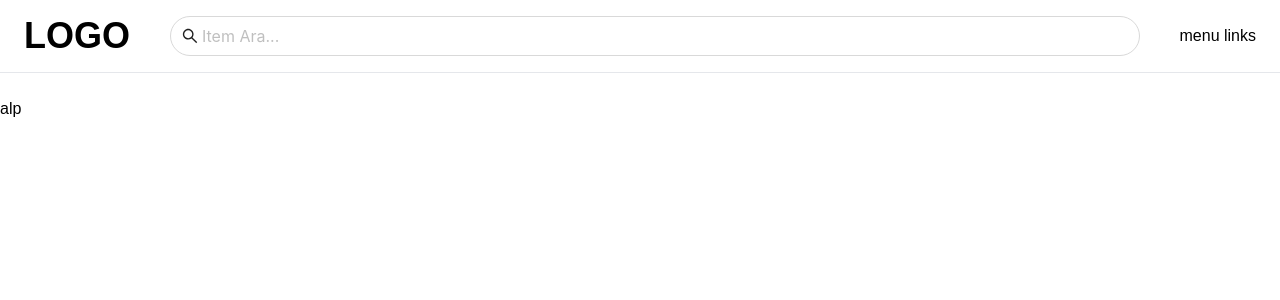
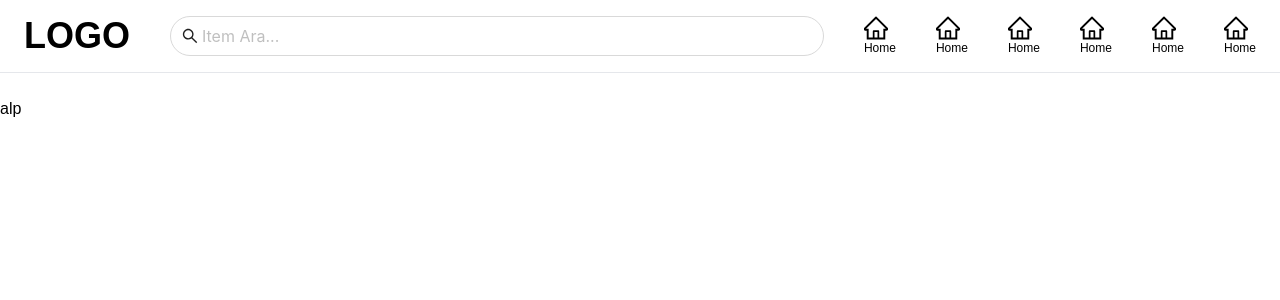
Before and after one commit to Alperenyilan/Post-App, a React (Vite) app in the folder client/: page / in a window 1280 px wide. Shown: the top 300 px of the page. Built offline with nearby package versions, Linux system fonts and the light colour scheme; a web font is replaced by a local one.

Commit message:
menu-link sag taraf

```diff
--- a/client/src/components/Header/Header.jsx
+++ b/client/src/components/Header/Header.jsx
@@ -1,5 +1,5 @@
 import { Input } from "antd";
-import { SearchOutlined } from "@ant-design/icons";
+import { SearchOutlined, HomeOutlined } from "@ant-design/icons";
 const Header = () => {
   return (
     <div className="border-b mb-6">
@@ -17,7 +17,32 @@ const Header = () => {
             className="rounded-full max-w-800"
           />
         </div>
-        <div className="menu-links">menu links</div>
+        <div className="menu-links flex justify-between items-center gap-10">
+          <a href="/" className=" menu-link flex flex-col">
+            <HomeOutlined className="md:text-2xl text-xl" />
+            <span className="md:text-xs text-[10px]">Home</span>
+          </a>
+          <a href="/" className=" menu-link flex flex-col">
+            <HomeOutlined className="md:text-2xl text-xl" />
+            <span className="md:text-xs text-[10px]">Home</span>
+          </a>
+          <a href="/" className=" menu-link flex flex-col">
+            <HomeOutlined className="md:text-2xl text-xl" />
+            <span className="md:text-xs text-[10px]">Home</span>
+          </a>
+          <a href="/" className=" menu-link flex flex-col">
+            <HomeOutlined className="md:text-2xl text-xl" />
+            <span className="md:text-xs text-[10px]">Home</span>
+          </a>
+          <a href="/" className=" menu-link flex flex-col">
+            <HomeOutlined className="md:text-2xl text-xl" />
+            <span className="md:text-xs text-[10px]">Home</span>
+          </a>
+          <a href="/" className=" menu-link flex flex-col">
+            <HomeOutlined className="md:text-2xl text-xl" />
+            <span className="md:text-xs text-[10px]">Home</span>
+          </a>
+        </div>
       </header>
     </div>
   );
```
